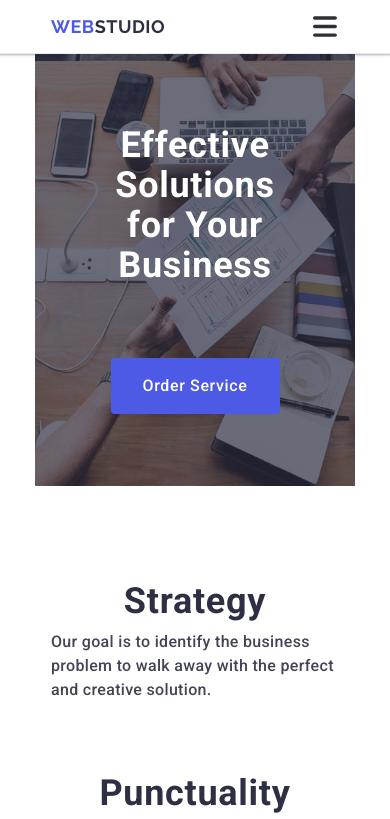
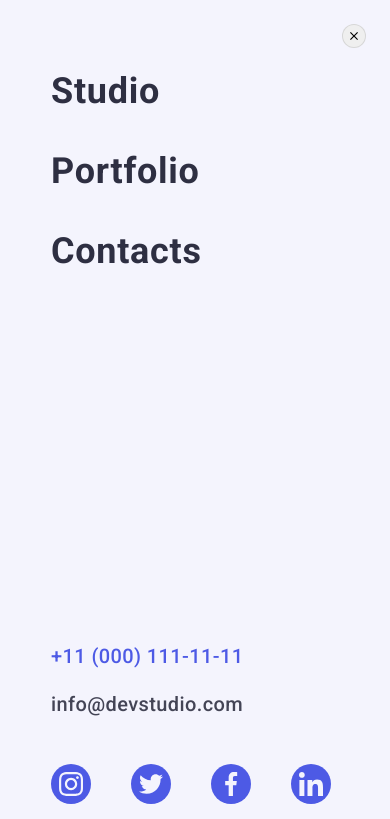
Before and after one commit to Bohdan-Melnyk477/goit-markup-hw-06, a plain HTML site: page index.html in a window 390 px wide. Shown: the top 819 px of the page. Drawn offline with nearby package versions, Linux system fonts and the light colour scheme.

Commit message:
styles mobile window

```diff
--- a/index.html
+++ b/index.html
@@ -607,14 +607,14 @@
 
     <!-- MOBILE WINDOW -->
 
-    <div class="mobile-menu hide is-open">
+    <div class="mobile-menu is-open">
       <div class="container">
+        <button class="mobile-btn" type="button">
+          <svg class="modal-btn-icon" width="8" height="8">
+            <use href="./images/icons.svg#icon-no"></use>
+          </svg>
+        </button>
         <ul class="mobile-menu-nav">
-          <button class="mobile-btn" type="button">
-            <svg class="modal-btn-icon" width="8" height="8">
-              <use href="./images/icons.svg#icon-no"></use>
-            </svg>
-          </button>
           <li class="mobile-menu-item">
             <a class="mobile-menu-link" href="#">Studio</a>
           </li>
```
